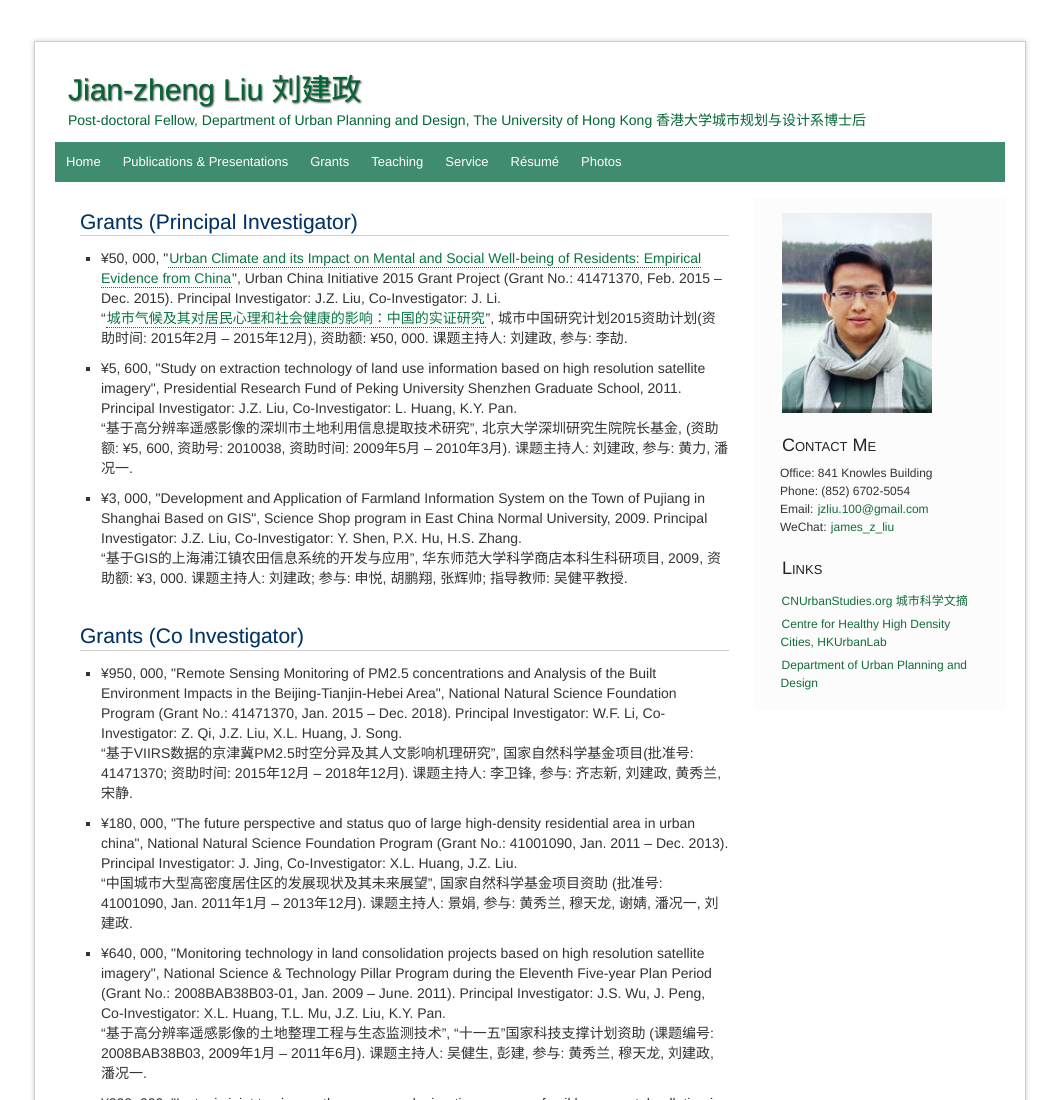
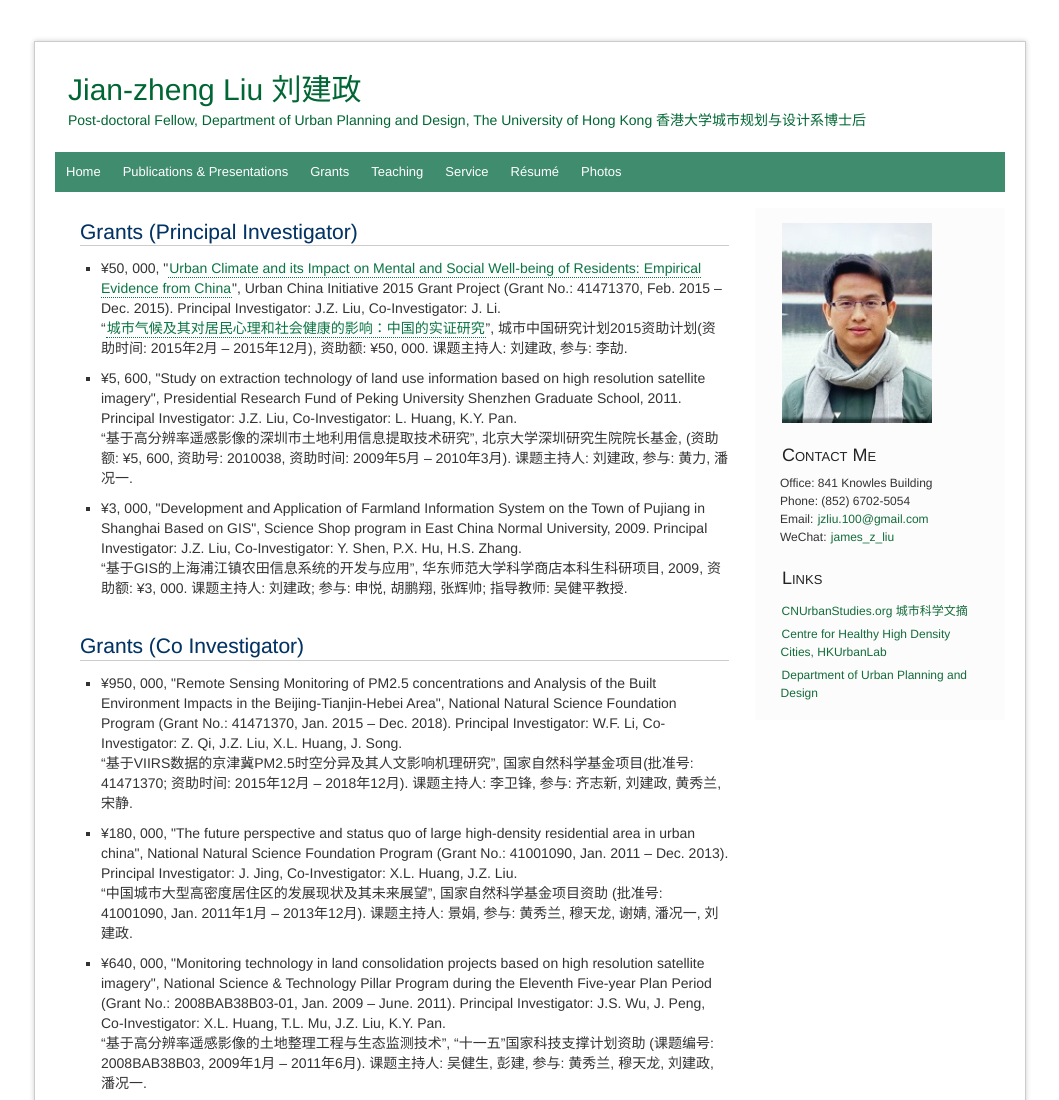
Before and after one commit to jzliu-100/jzliu-100.github.io, a plain HTML site: page grants.html in a window 1280 px wide. Shown: the top 1100 px of the page, without its empty margins (110-1169 px from the left). Drawn offline with Linux system fonts and the light colour scheme.

Commit message:
Update main.css

```diff
--- a/main.css
+++ b/main.css
@@ -64,7 +64,7 @@ div.menu,
 
 #branding {
 	width: 950px;
-	height: 70px;
+	height: 80px;
 	color: #333333;
 	border: 1px none #CCCCCC;
 	background-color: rgba(255, 255, 255, 0);
@@ -95,7 +95,7 @@ div.menu,
 	height: 36px;
 	font-size: 30px;
 	line-height: 36px;
-	text-shadow: #444444 1px 1px 2px;
+	/*text-shadow: #444444 1px 1px 2px;*/
 }
 
 #branding #site-description {
@@ -845,7 +845,7 @@ a:hover {
 	font-family: "Helvetica Neue", Arial, Helvetica, "Nimbus Sans L", sans-serif;
 	font-weight: normal;
 	border-bottom: none;
-	text-shadow: #444444 1px 1px 2px;
+	/*text-shadow: #444444 1px 1px 2px;*/
 }
 
 #branding #title-box a {
```
